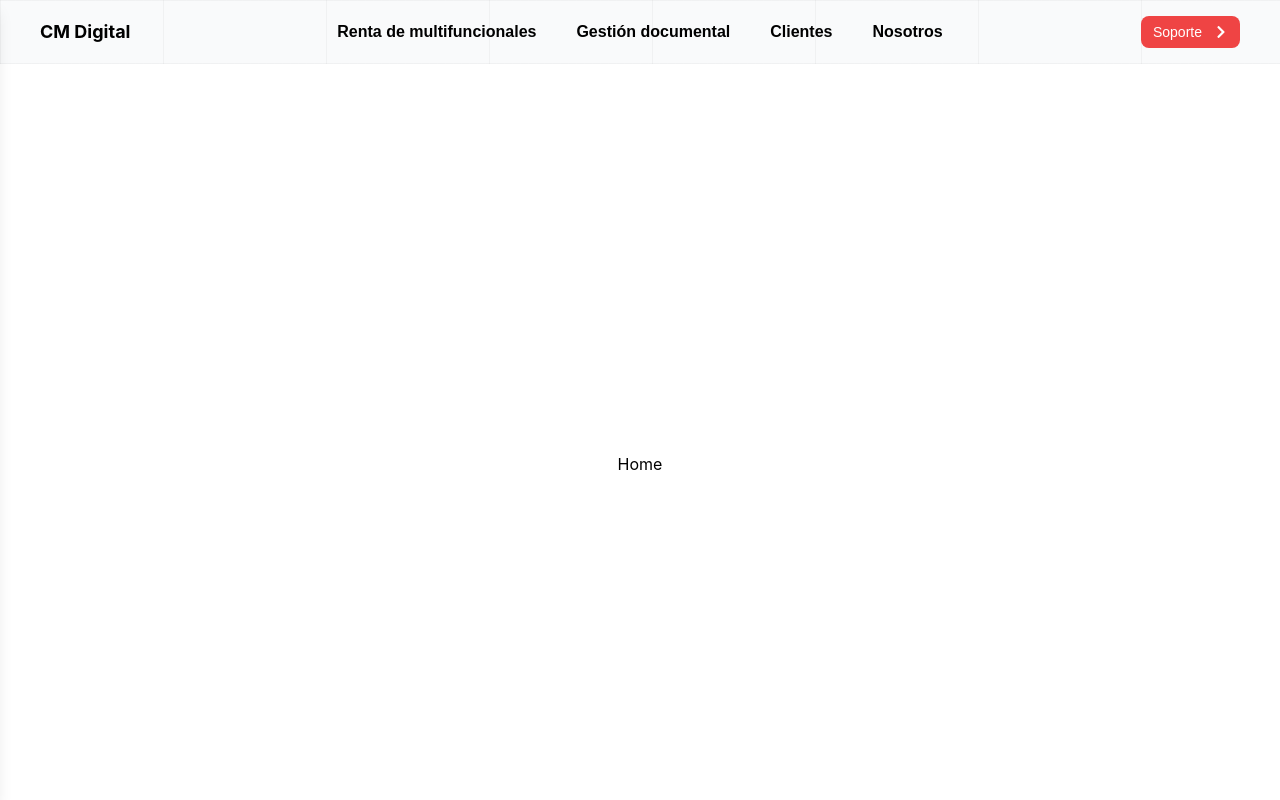
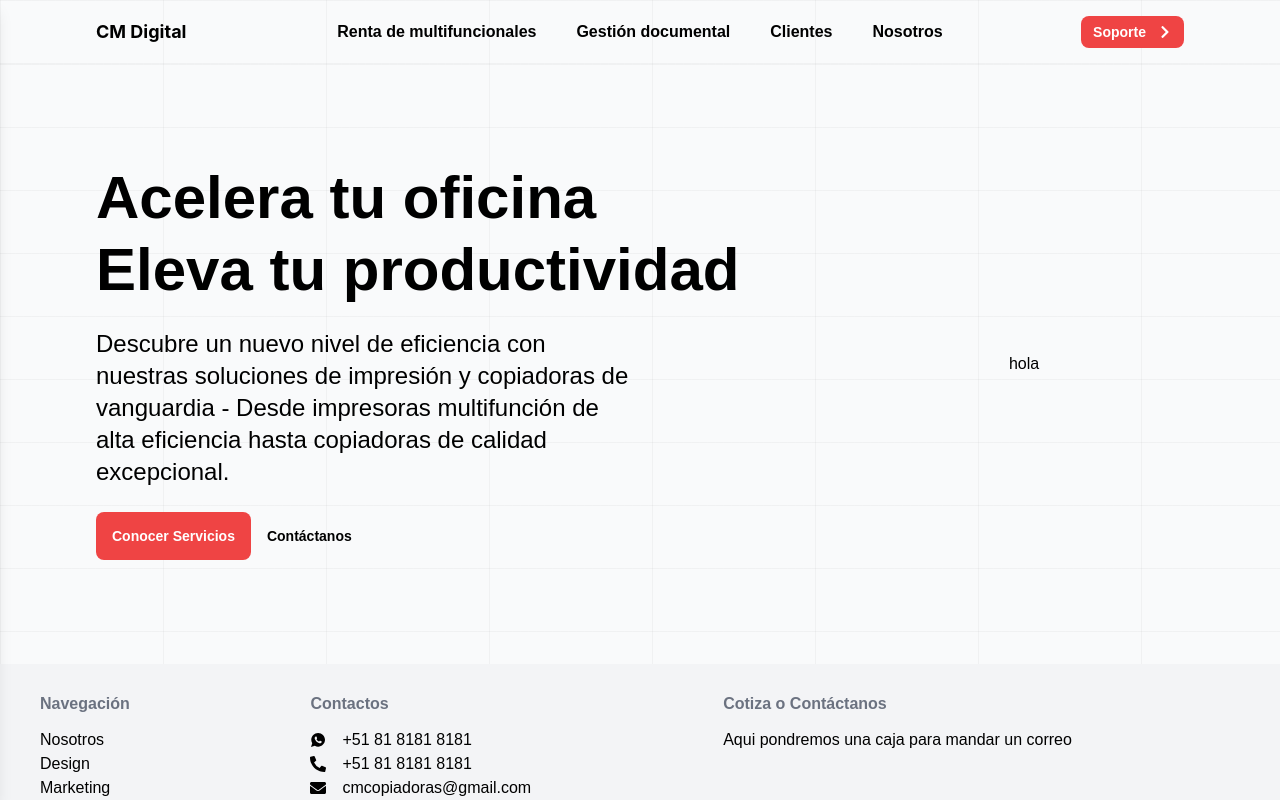
Before and after one commit to jpablocruz/cmdigital, a React (Create React App) app: page / in a window 1280 px wide. Shown: the top 800 px of the page. Built offline with nearby package versions, Linux system fonts and the light colour scheme.

Commit message:
working on home screen styles and info

```diff
--- a/src/components/Home.tsx
+++ b/src/components/Home.tsx
@@ -2,8 +2,27 @@ import React from "react";
 
 const Home = () => {
  return (
-  <div className="w-screen h-screen flex items-center justify-center bg-white">
-   <div>Home</div>
+  <div className="h-auto font-ibmplex bg-gray-50 bg-[linear-gradient(to_right,#80808012_1px,transparent_1px),linear-gradient(to_bottom,#80808012_1px,transparent_1px)] bg-[size:163px_63px]">
+   <div className="flex flex-col lg:flex-row py-16">
+    <div className="w-3/5 py-10 pl-24">
+     <div className="hero-content">
+      <div className="text-black">
+       <h1 className="text-6xl font-bold pb-3">Acelera tu oficina</h1>
+       <h1 className="text-6xl font-bold pb-1">Eleva tu productividad</h1>
+       <p className="py-6 text-2xl mr-32">
+        Descubre un nuevo nivel de eficiencia con nuestras soluciones de
+        impresión y copiadoras de vanguardia - Desde impresoras multifunción de
+        alta eficiencia hasta copiadoras de calidad excepcional.
+       </p>
+       <button className="btn bg-red-500 font-bold text-white">
+        Conocer Servicios
+       </button>
+       <button className="btn font-bold text-red">Contáctanos</button>
+      </div>
+     </div>
+    </div>
+    <div className="w-2/5 hero min-h-3.5  text-black">{"hola"}</div>
+   </div>
   </div>
  );
 };
--- a/src/components/Navbar.tsx
+++ b/src/components/Navbar.tsx
@@ -16,7 +16,7 @@ const Navbar = () => {
   { name: "Nosotros", link: "/nosotros" },
  ];
  return (
-  <div className="drawer py-2 px-10 inset-0 w-full bg-gray-50 bg-[linear-gradient(to_right,#80808012_1px,transparent_1px),linear-gradient(to_bottom,#80808012_1px,transparent_1px)] bg-[size:163px_63px]">
+  <div className="drawer py-2 px-24 inset-0 w-full bg-gray-50 bg-[linear-gradient(to_right,#80808012_1px,transparent_1px),linear-gradient(to_bottom,#80808012_1px,transparent_1px)] bg-[size:163px_63px]">
    <input id="my-drawer-3" type="checkbox" className="drawer-toggle" />
    <div className="drawer-content">
     <div className="navbar bg-transparent">
@@ -52,7 +52,10 @@ const Navbar = () => {
      <div className="navbar-center font-ibmplex hidden lg:flex">
       <ul className="menu flex menu-horizontal px-1 gap-[40px]">
        {NavegationLinks.map((link) => (
-        <li className="hover:text-gray-500 text-black text-base font-semibold">
+        <li
+         key={link.name}
+         className="hover:text-gray-500 text-black text-base font-semibold"
+        >
          <NavLink
           className={({ isActive }) =>
            isActive ? "text-gray-500" : "inactive"
@@ -72,7 +75,7 @@ const Navbar = () => {
        onMouseEnter={() => toggleHover()}
        onMouseLeave={() => toggleHover()}
       >
-       <div className="flex gap-3">
+       <div className="flex gap-3 font-ibmplex font-semibold">
         <span>Soporte</span>
         {hovered ? <FaArrowRight /> : <FaChevronRight />}
        </div>
@@ -91,7 +94,10 @@ const Navbar = () => {
      className="menu p-4 min-h-full absolute dropdown-content z-[1] w-96 bg-gray-100 text-black shadow-lg"
     >
      {NavegationLinks.map((link) => (
-      <li className="group py-3 px-3 border-b-2 border-dashed border-b-gray-200 font-base hover:bg-red-500 hover:cursor-pointer">
+      <li
+       key={link.name}
+       className="group py-3 px-3 border-b-2 border-dashed border-b-gray-200 font-base hover:bg-red-500 hover:cursor-pointer"
+      >
        <a
         className="group-hover:text-white flex justify-between"
         href={link.link}
```
